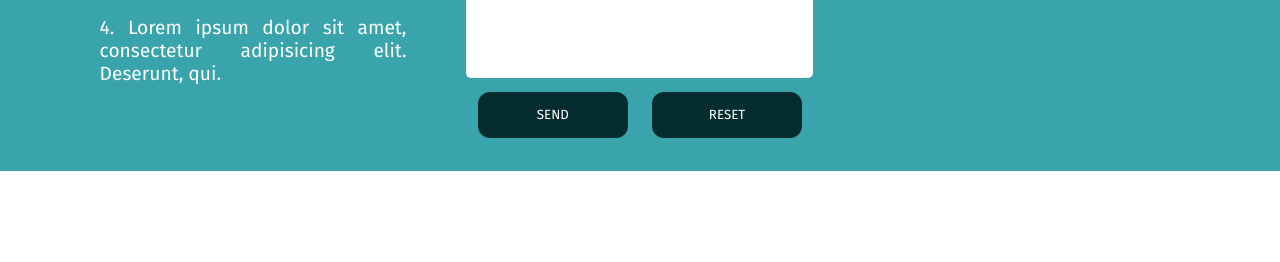
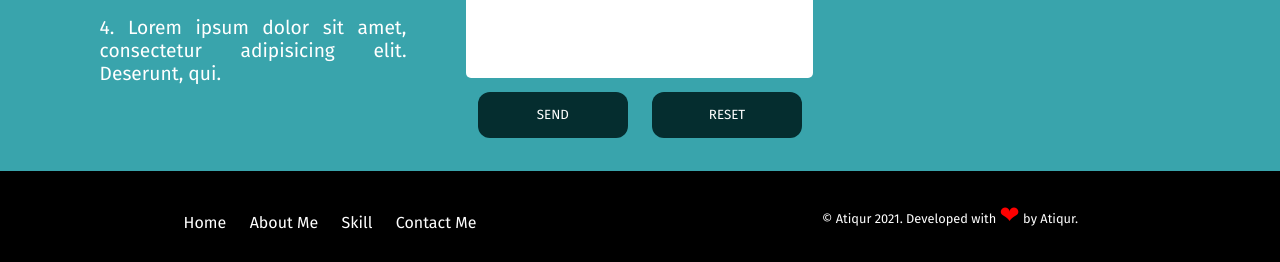
Before and after one commit to Atiqurrahmanshawon/protfolio, a plain HTML site: page index.html in a window 1280 px wide. Shown: the part 2446-2708 px from the top of the page. Before the commit the page ends 2617 px from the top, so only its background shows below. Drawn offline with Linux system fonts and the light colour scheme.

Commit message:
footer section added

```diff
--- a/desktop.css
+++ b/desktop.css
@@ -173,3 +173,18 @@
 
 
 /* achivement-contact end */
+
+
+/* footer start */
+
+.footer-menu {
+    margin-top: 12px;
+}
+
+.footer-menu a {
+    display: inline;
+    margin: 10px;
+}
+
+
+/* footer end */
--- a/index.html
+++ b/index.html
@@ -27,7 +27,7 @@
     <div class="navbar" id="home">
 
         <div class="nav-logo col-2">
-            <img src="images/coding.png" alt="logo">
+            <img src="images/laptop.png" alt="logo">
         </div>
 
         <div class="nav-heading col-5">
@@ -37,8 +37,8 @@
         <div class="nav-menu col-5">
             <a href="#home">Home</a>
             <a href="#about-me-id">About Me</a>
-            <a href="#p-experience">Skill</a>
-            <a href="#contact">Contact Me</a>
+            <a href="#skills-id">Skill</a>
+            <a href="#contact-id">Contact Me</a>
         </div>
 
     </div>
@@ -84,13 +84,13 @@
     <!-- about me end -->
 
     <!-- professional experience start -->
-    <div class="professional-experience" id="p-experience">
+    <div class="professional-experience">
         <div class="work-experience col-4">
 
             <div class="card">
 
                 <div class="card-icon">
-                    <img class="rounded-image" src="images/work-2.png" alt="">
+                    <img class="rounded-image" src="images/bag.png" alt="">
                 </div>
 
                 <div class="card-title">
@@ -148,7 +148,7 @@
             </div>
 
         </div>
-        <div class="skill col-4">
+        <div class="skill col-4" id="skills-id">
 
             <div class="card">
                 <div class="card-icon">
@@ -179,7 +179,7 @@
     <!-- professional experience end -->
 
     <!-- achivement-contact start -->
-    <div class="achivement-contact" id="contact">
+    <div class="achivement-contact">
         <div class="achivement col-4">
             <h2>ACHIVEMENT</h2>
             <hr class="dotted-hr">
@@ -189,7 +189,7 @@
             <p>3. Lorem ipsum dolor sit amet, consectetur adipisicing elit. Deserunt, qui.</p>
             <p>4. Lorem ipsum dolor sit amet, consectetur adipisicing elit. Deserunt, qui.</p>
         </div>
-        <div class="contact col-4">
+        <div class="contact col-4" id="contact-id">
             <h2>CONTACT ME</h2>
             <hr class="dotted-hr">
 
@@ -217,6 +217,21 @@
     </div>
     <!-- achivement-contact start -->
 
+    <!-- footer start -->
+    <div class="footer">
+        <div class="footer-menu col-6">
+            <a href="#home">Home</a>
+            <a href="#about-me-id">About Me</a>
+            <a href="#skills-id">Skill</a>
+            <a href="#contact-id">Contact Me</a>
+        </div>
+
+        <div class="footer-desc col-6">
+            &copy; Atiqur 2021. Developed with <span style="color: red; font-size: 1.5rem;">❤</span> by Atiqur.
+        </div>
+    </div>
+    <!-- footer ends -->
+
 </body>
 
 </html>
--- a/style.css
+++ b/style.css
@@ -405,3 +405,29 @@
         content: '';
     }
     /* achivement-contact end */
+    /* footer start */
+
+    .footer {
+        background-color: black;
+        color: white;
+        padding: 20px;
+        text-align: center;
+        font-size: 0.8rem;
+    }
+
+    .footer-menu a {
+        display: block;
+        margin: 15px 0;
+        font-size: 1rem;
+    }
+
+    .footer-menu a:hover {
+        color: gray;
+    }
+
+    .footer::after {
+        clear: both;
+        display: table;
+        content: '';
+    }
+    /* footer end */
```
Also changed, not shown: images/bag.png (renamed from images/work-2.png), images/laptop.png (renamed from images/coding.png).
